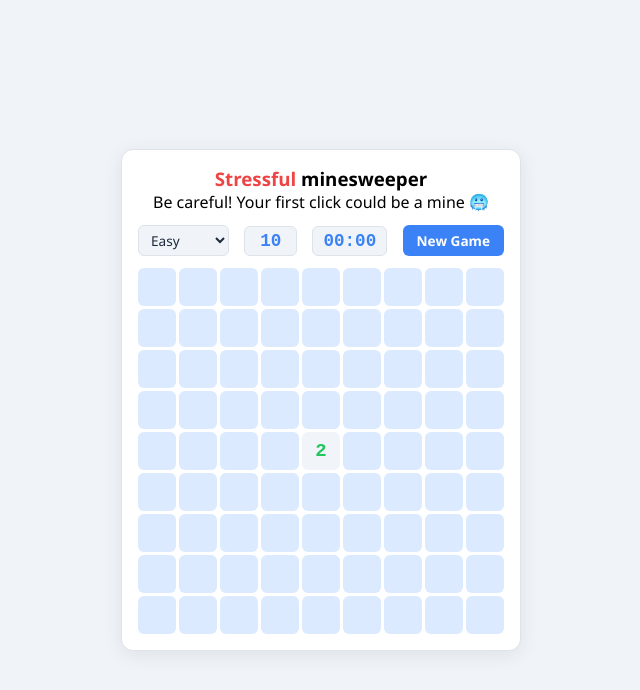
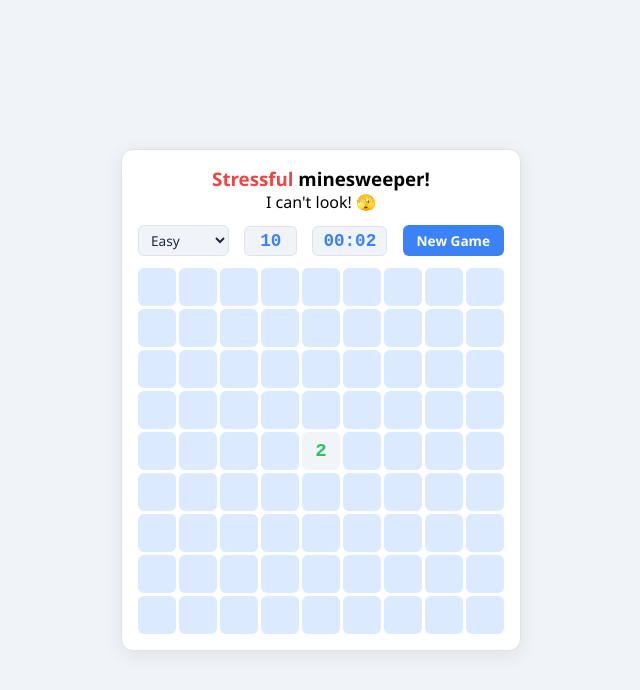
Before and after one commit to giorgian96/minesweeper, a website: page index.html in a window 1280 px wide. Both pictures are taken after a click on the element 640 px from the left and 451 px from the top of the page. Shown: the whole page, without its empty margins (319-959 px from the left). Drawn offline with Linux system fonts and the light colour scheme.

Commit message:
Handle timer

```diff
--- a/index.html
+++ b/index.html
@@ -10,7 +10,7 @@
 <body>
     <div id="game-display">
         <div id="about-game">
-            <h3><b>Stressful</b> minesweeper</h3>
+            <h3><b>Stressful</b> minesweeper!</h3>
             <p id="status-text"></p>
         </div>
         <div id="heading">
--- a/minesweeper.js
+++ b/minesweeper.js
@@ -18,6 +18,7 @@ const STATUS_TEXTS = {
     [GameStatus.Lost]: "Oh no! You've lost... 😓",
     [GameStatus.Won]: "Yes! You've won! 😅"
 };
+let timerInterval = null;
 let gameState;
 const difficultySelect = document.getElementById('difficulty');
 const gameBoard = document.getElementById('game-board');
@@ -39,6 +40,12 @@ function updateGameStatus(newStatus) {
         return;
     gameState.status = newStatus;
     updateStatusText();
+    if (newStatus === GameStatus.Playing) {
+        startTimer();
+    }
+    if (newStatus === GameStatus.Won || newStatus === GameStatus.Lost) {
+        stopTimer();
+    }
 }
 Object.entries(DIFFICULTIES).forEach(function ([key, setting]) {
     // populate the select with our difficulties
@@ -48,8 +55,8 @@ Object.entries(DIFFICULTIES).forEach(function ([key, setting]) {
     difficultySelect.appendChild(option);
 });
 function initGame(difficulty) {
-    // Clear the board
-    gameBoard.innerHTML = '';
+    stopTimer(); // Clear the timer
+    gameBoard.innerHTML = ''; // Clear the board
     // Set --cols and --rows CSS variables on the board element, also set --tile-size
     gameBoard.style.setProperty('--cols', difficulty.size.width.toString());
     gameBoard.style.setProperty('--rows', difficulty.size.height.toString());
@@ -182,6 +189,10 @@ gameBoard.addEventListener('click', function (event) {
         return;
     if (target.classList.contains('flagged'))
         return;
+    // check if game is just now starting
+    if (gameState?.status === GameStatus.Waiting) {
+        updateGameStatus(GameStatus.Playing);
+    }
     const row = parseInt(target.dataset.row);
     const col = parseInt(target.dataset.col);
     const cell = gameState?.board[row]?.[col];
@@ -201,8 +212,34 @@ gameBoard.addEventListener('contextmenu', function (event) {
     if (target.classList.contains('revealed'))
         return;
     target.classList.toggle('flagged');
+    // check if game is just now starting
+    if (gameState?.status === GameStatus.Waiting) {
+        updateGameStatus(GameStatus.Playing);
+    }
 });
 newGameBtn.addEventListener('click', restartGame);
+function startTimer() {
+    timerInterval = setInterval(function () {
+        if (!gameState)
+            return;
+        gameState.timer++;
+        updateTimerDisplay();
+    }, 1000);
+}
+function stopTimer() {
+    if (timerInterval !== null) {
+        clearInterval(timerInterval);
+        timerInterval = null;
+    }
+}
+function updateTimerDisplay() {
+    if (!gameState)
+        return;
+    const minutes = Math.floor(gameState.timer / 60);
+    const seconds = gameState.timer % 60;
+    const formatted = `${String(minutes).padStart(2, '0')}:${String(seconds).padStart(2, '0')}`;
+    timerDisplay.textContent = formatted;
+}
 // Initialization
 const initialDifficulty = DIFFICULTIES['easy'];
 if (initialDifficulty) {
```
Also changed, not shown: minesweeper.ts (+46 -3 lines), 1 other file.
